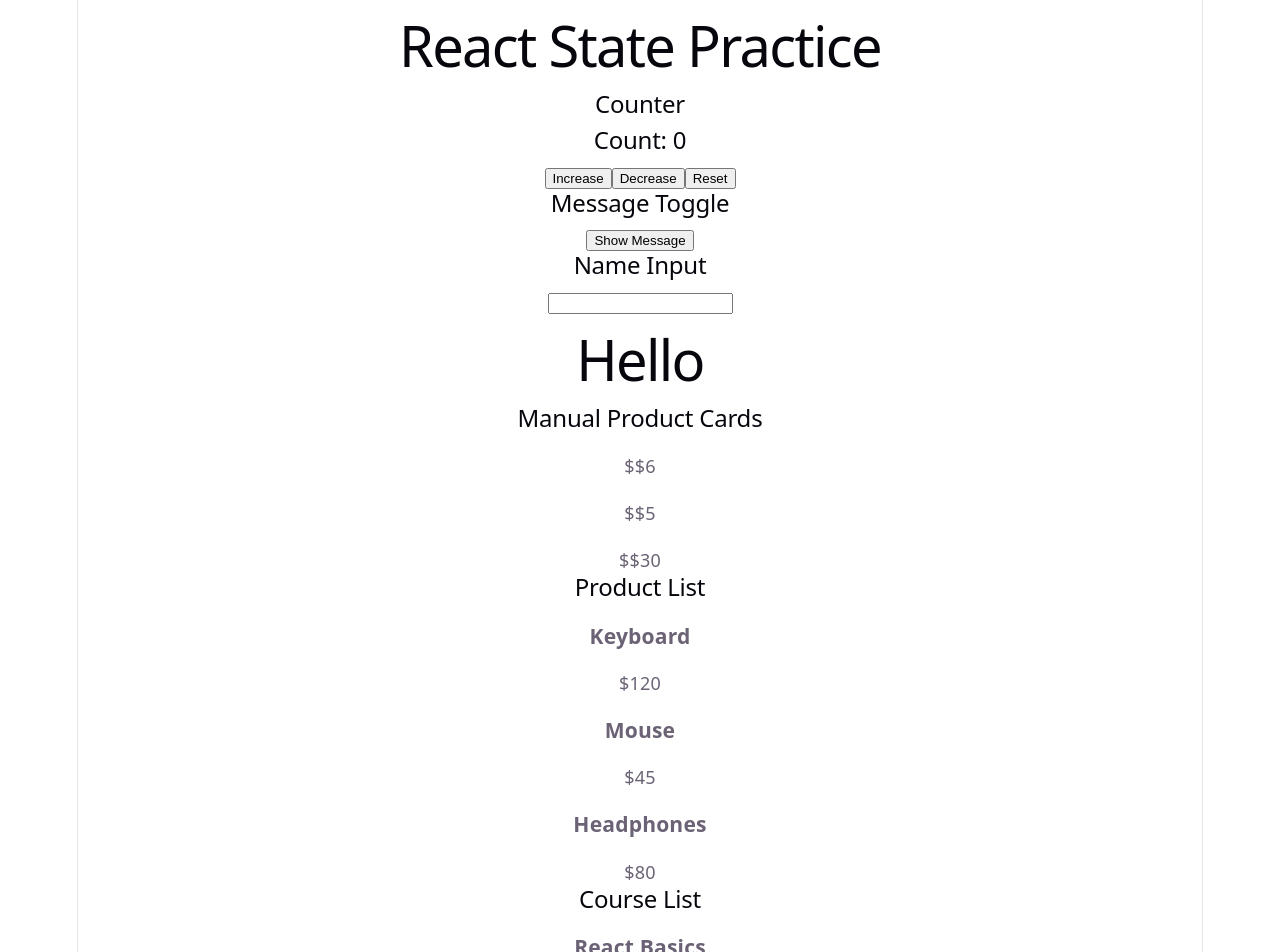
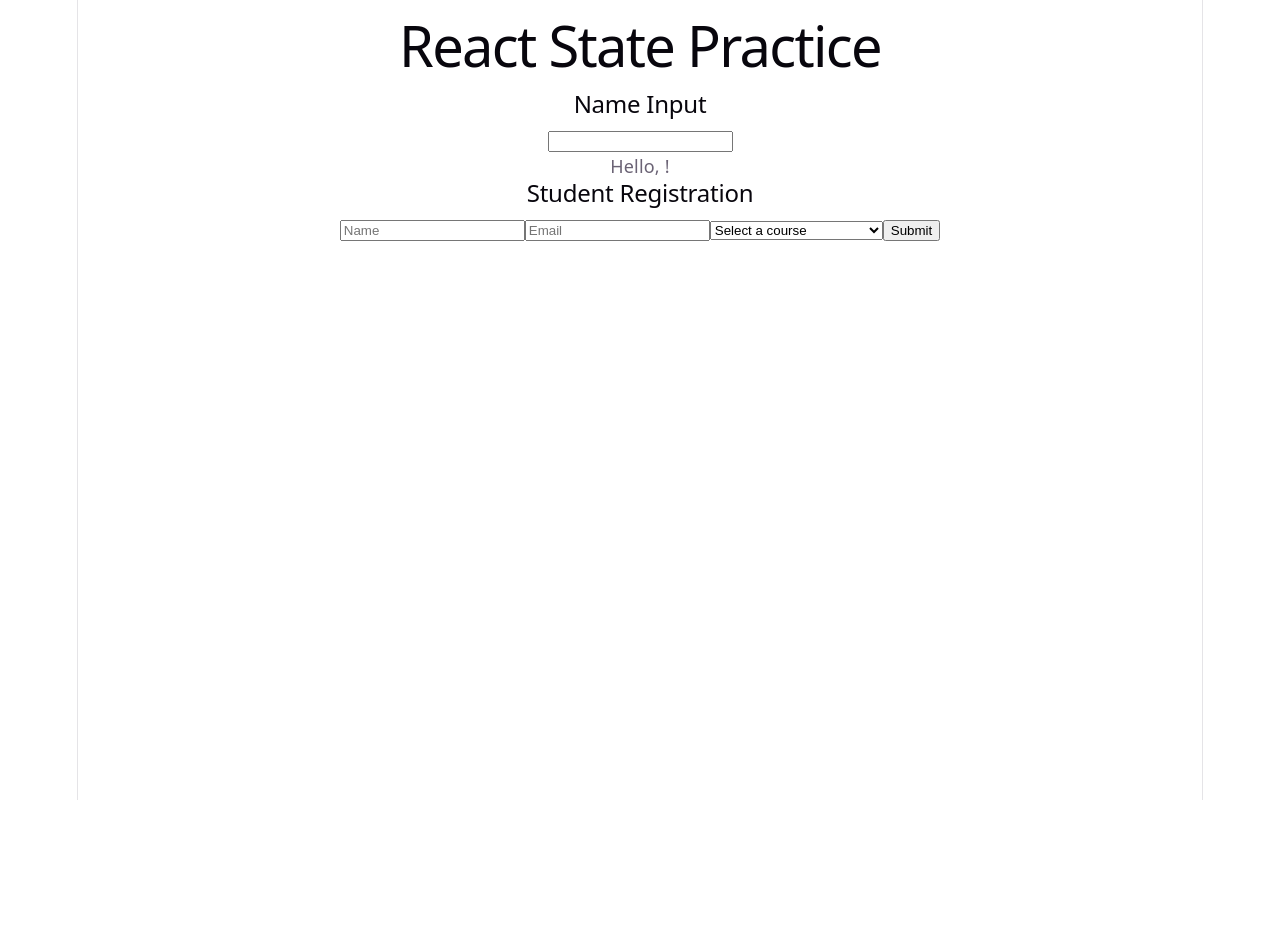
Before and after one commit to AdaBugHunter/react-project, a React (Vite) app: page / in a window 1280 px wide. Shown: the top 952 px of the page. After the commit the page ends 800 px from the top, so only its background shows below. Built offline with nearby package versions, Linux system fonts and the light colour scheme.

Commit message:
chore: Fixed controlled input display and rendered StudentForm

```diff
--- a/src/App.jsx
+++ b/src/App.jsx
@@ -1,10 +1,11 @@
-import Header from './components/Header.jsx';
-import ProductCard from './components/ProductCard.jsx';
-import ProductList from './components/ProductList.jsx';
-import CourseList from './components/CourseList.jsx';
-import Counter from './components/Counter';
-import MessageToggle from './components/MessageToggle';
+// import Header from './components/Header.jsx';
+// import ProductCard from './components/ProductCard.jsx';
+// import ProductList from './components/ProductList.jsx';
+// import CourseList from './components/CourseList.jsx';
+// import Counter from './components/Counter';
+// import MessageToggle from './components/MessageToggle';
 import NameInput from './components/NameInput';
+import StudentForm from './components/StudentForm.jsx';
 
 function App() {
     const handleNameChange = (name) => {
@@ -16,26 +17,30 @@ function App() {
             <h1>React State Practice</h1>
 
             {/* State Components */}
-      <section>
+            {/* <section>
         <h2>Counter</h2>
         <Counter />
-      </section>
+      </section> */}
 
-      <section>
+            {/* <section>
         <h2>Message Toggle</h2>
         <MessageToggle />
-      </section>
+      </section> */}
 
             <section>
                 <h2>Name Input</h2>
                 <NameInput onNameChange={handleNameChange} onChange={handleNameChange} />
             </section>
+            {/* Student Form */}
+            <section>
+                <StudentForm />
+            </section>
 
             {/* UI Components */}
-      <Header />
+            {/* <Header /> */}
 
             {/* Manual ProductCards*/}
-      <section>
+            {/* <section>
         <h2>Manual Product Cards</h2>
         <ProductCard
           title="Chocolate Cupcake"
@@ -52,19 +57,19 @@ function App() {
           price="$30"
           category="Cake"
         />
-      </section>
+      </section> */}
 
             {/* ProductList*/}
-      <section>
+            {/* <section>
         <h2>Product List</h2>
         <ProductList />
-      </section>
+      </section> */}
 
             {/* CourseList*/}
-      <section>
+            {/* <section>
         <h2>Course List</h2>
         <CourseList />
-      </section>
+      </section> */}
         </div>
     );
 }
--- a/src/components/NameInput.jsx
+++ b/src/components/NameInput.jsx
@@ -4,6 +4,7 @@ const NameInput = ({ onNameChange }) => {
   const [name, setName] = useState('');
 
   return (
+    <>
     <input
       type="text"
       value={name}
@@ -12,6 +13,8 @@ const NameInput = ({ onNameChange }) => {
         onNameChange(e.target.value);
       }}
     />
+    <p>Hello, {name}!</p>
+    </>
   );
 };
 
```
Lines whose indentation alone changed are shown as unchanged.
